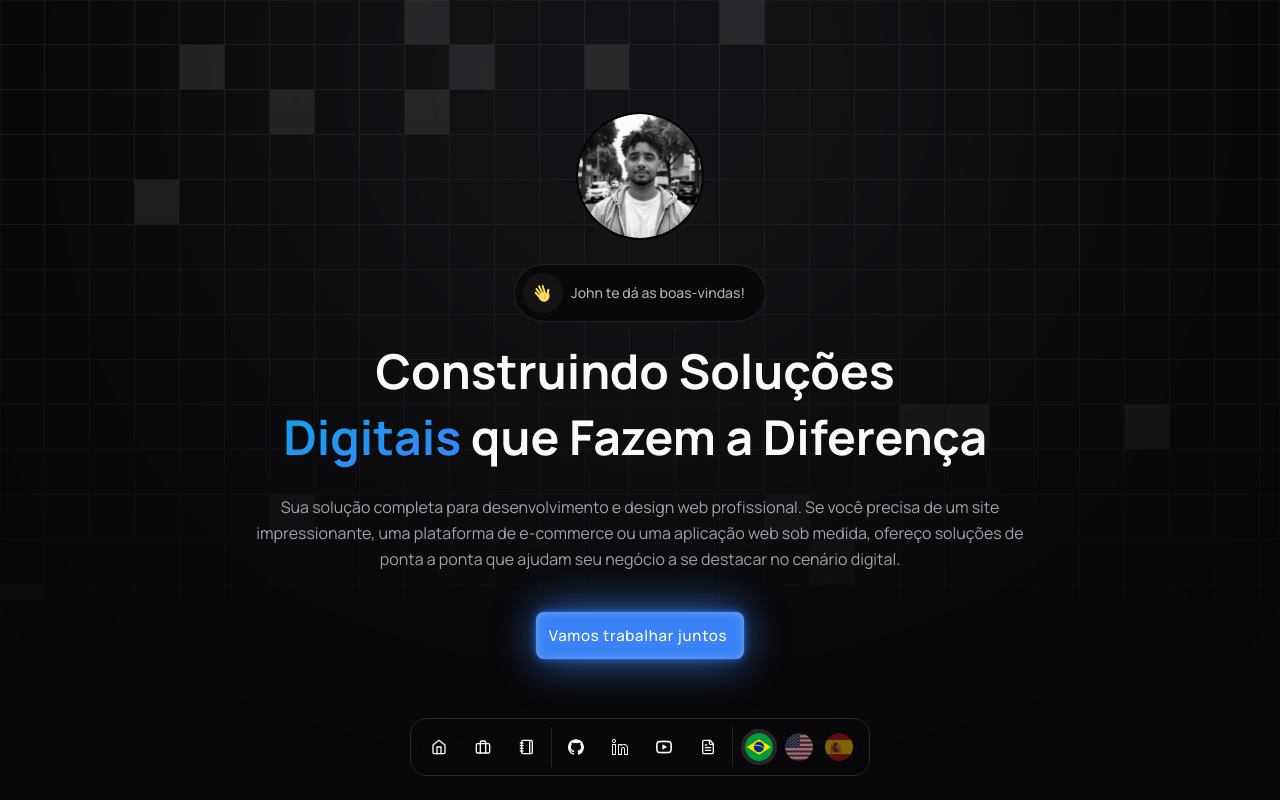
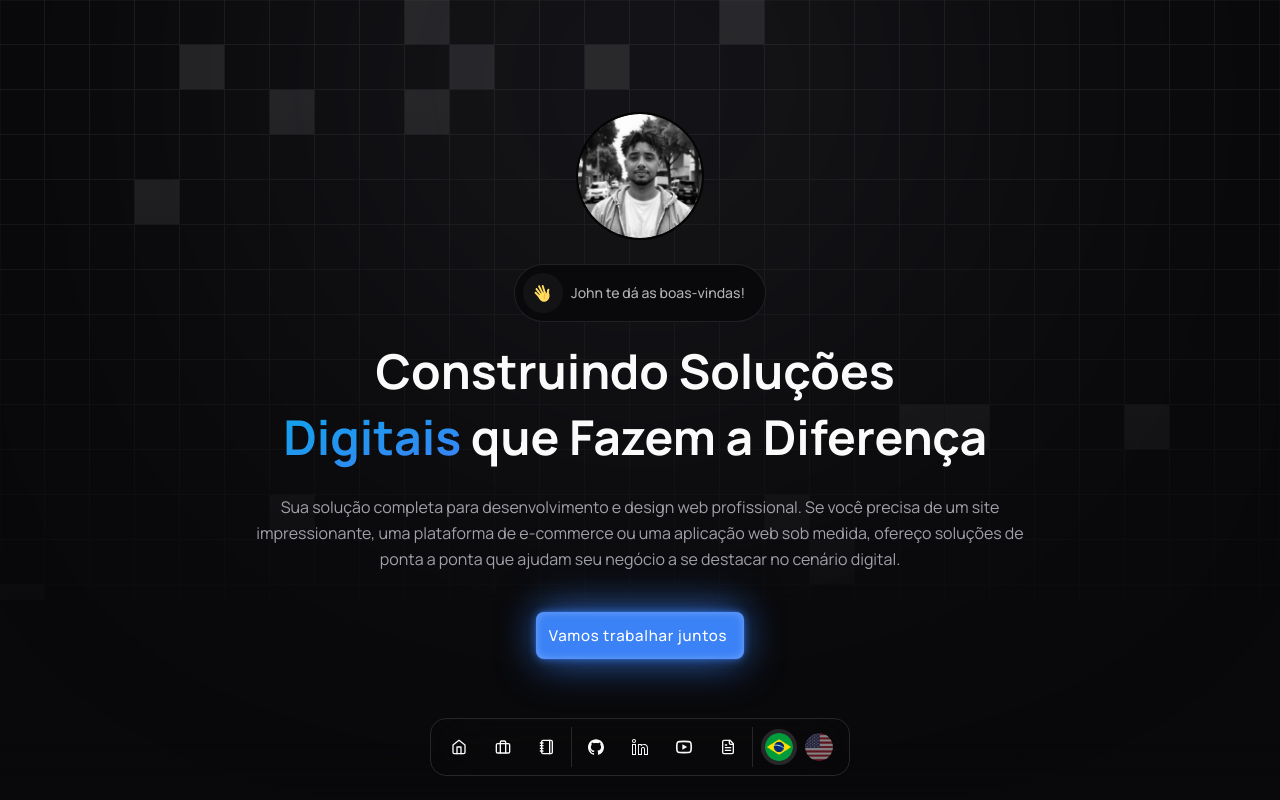
Before and after one commit to jovimoura/new-portfolio, a Next.js app: page / in a window 1280 px wide. Shown: the top 800 px of the page. Built offline with nearby package versions, Linux system fonts and the light colour scheme.

Commit message:
resume by lang

```diff
--- a/src/components/lang-switcher.tsx
+++ b/src/components/lang-switcher.tsx
@@ -54,20 +54,6 @@ export function LangSwitcher() {
             </Avatar>
           </ToggleGroupItem>
 
-          <ToggleGroupItem
-            type="button"
-            name="locale"
-            value="es-ES"
-            className={`size-9 rounded-full transition-opacity ${
-              locale !== "es-ES" ? "opacity-50" : ""
-            }`}
-          >
-            <Avatar className="size-7">
-              <AvatarImage fetchPriority="high" src="/es.png" />
-              <AvatarFallback>ES</AvatarFallback>
-            </Avatar>
-          </ToggleGroupItem>
-
           <TooltipContent>
             <p>Select your language</p>
           </TooltipContent>
--- a/src/components/navbar.tsx
+++ b/src/components/navbar.tsx
@@ -40,15 +40,18 @@ const DATA = {
       },
       resume: {
         nameKey: "nav-resume" as const,
-        url: "/me.pdf",
+        url: "/john-moura-resume-pt.pdf", // base; overridden by locale in component
         icon: FileTextIcon,
       },
     },
   },
 };
 
+const getResumeUrl = (locale: string) =>
+  locale === "pt-BR" ? "/john-moura-resume-pt.pdf" : "/john-moura-resume-en.pdf";
+
 export const Navbar = () => {
-  const { localized } = useLocalization();
+  const { localized, locale } = useLocalization();
 
   return (
     <header className="z-[999] flex justify-center items-center w-full fixed bottom-6 inset-x-0 cursor-none">
@@ -84,7 +87,11 @@ export const Navbar = () => {
                 <Tooltip>
                   <TooltipTrigger asChild>
                     <Link
-                      href={social.url!}
+                      href={
+                        name === "resume"
+                          ? getResumeUrl(locale)
+                          : social.url!
+                      }
                       target="_blank"
                       aria-label={localized[social.nameKey]}
                       className={cn(
```
Also changed, not shown: 2 other files (tests, documents, lock files or other folders).
